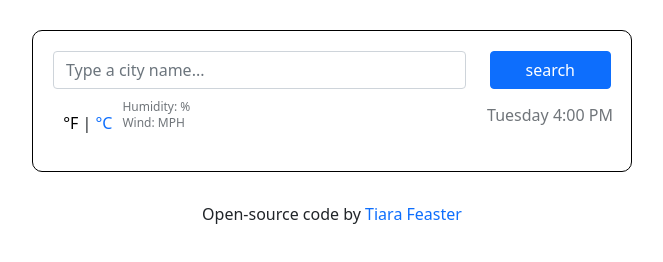
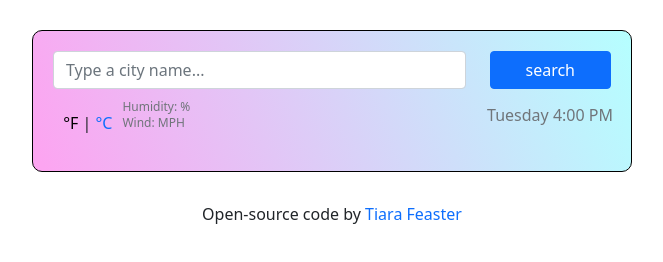
Before and after one commit to tiarafeaster/Vanilla-JS-Weather-App, a plain HTML site: page index.html in a window 1280 px wide. Shown: the whole page, without its empty margins (308-971 px from the left). Drawn offline with nearby package versions, Linux system fonts and the light colour scheme; no server answers.

Commit message:
added background color

```diff
--- a/src/weather.css
+++ b/src/weather.css
@@ -67,6 +67,7 @@ h3 {
 	margin: 30px auto;
 	border-radius: 10px;
 	padding: 20px;
+	background: linear-gradient(68.6deg, rgb(252, 165, 241) 1.8%, rgb(181, 255, 255) 100.5%);
 }
 
 .container {
--- a/src/weather.js
+++ b/src/weather.js
@@ -18,12 +18,9 @@ function formatDate(timestamp) {
 }
 
 function getForecast(coordinates) {
-	console.log(coordinates);
-
 	let apiKey = "5423fee45fccae4c3cd5d7b43daf88ad";
 	let apiUrl = `https://api.openweathermap.org/data/2.5/onecall?lat=${coordinates.lat}&lon=${coordinates.lon}&appid=${apiKey}&units=imperial`;
 
-	console.log(apiUrl);
 	axios.get(apiUrl).then(showForecast);
 }
 
@@ -53,8 +50,6 @@ function showTemperature(response) {
 		`http://openweathermap.org/img/wn/${response.data.weather[0].icon}@2x.png`
 	);
 	icon.setAttribute("alt", response.data.weather[0].description);
-
-	console.log(response.data);
 
 	getForecast(response.data.coord);
 }
```
